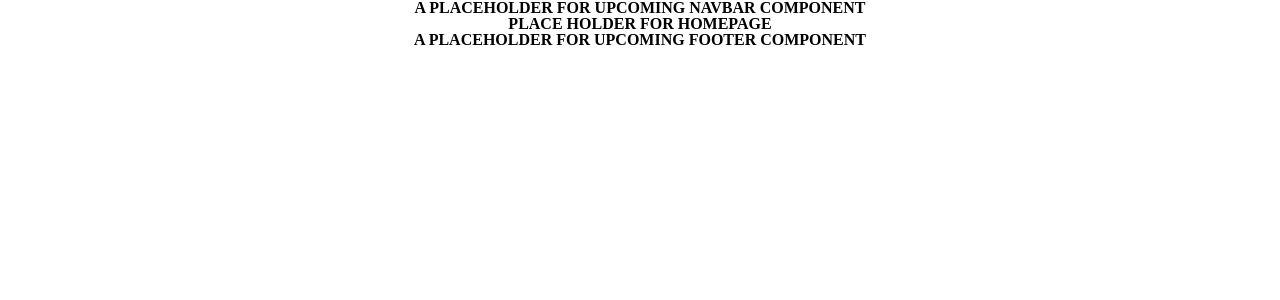
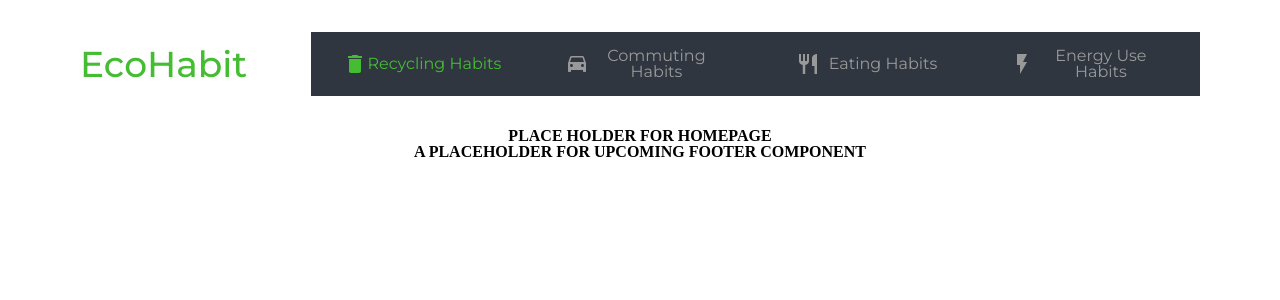
Before and after one commit to admiral9200/ecohabit, a React (Create React App) app in the folder client/: page / in a window 1280 px wide. Shown: the top 300 px of the page. Built offline with nearby package versions, Linux system fonts and the light colour scheme.

Commit message:
navbar design

```diff
--- /dev/null
+++ b/client/src/components/NavBar/NavBar.css
@@ -0,0 +1,45 @@
+@import url('https://fonts.googleapis.com/css2?family=Montserrat+Alternates:wght@100;200;300;400;500;600;700;800;900&family=Montserrat:wght@100;200;300;400;500;600;700;800;900&family=Raleway:wght@100;200;300;400;500;600;700;800;900&display=swap');
+
+nav {
+    display: flex;
+    flex-direction: row;
+    justify-content: space-evenly;
+    align-items: center;
+    padding: 2rem 5rem 2rem 5rem;
+    font-family: 'Montserrat', sans-serif;
+}
+
+nav > h1 {
+    margin: 0 4rem 0 0rem;
+    font-size: 2.25rem;
+    color: #44bd32;
+    font-weight: 500;
+}
+
+nav > ul {
+    display: flex;
+    flex-grow: 1;
+    flex-direction: row;
+    justify-content: center;
+    list-style-type: none;
+    background-color: #2f3640;
+}
+/* for hover effect */
+/* #44bd32 */
+
+nav > ul > li {
+    display: flex;
+    flex-direction: row;
+    justify-content: space-evenly;
+    align-items: center;
+    background: transparent;
+    padding: 1rem;
+    margin: 0 1rem 0 1rem;
+    width: 100%;
+    color: #999999;
+    cursor: pointer;
+}
+
+.active {
+    color: #44bd32;
+}
--- a/client/src/components/NavBar/NavBar.js
+++ b/client/src/components/NavBar/NavBar.js
@@ -1,8 +1,22 @@
 import React from 'react'
+import './NavBar.css'
+import DeleteIcon from '@mui/icons-material/Delete';
+import DriveEtaIcon from '@mui/icons-material/DriveEta';
+import RestaurantIcon from '@mui/icons-material/Restaurant';
+import FlashOnIcon from '@mui/icons-material/FlashOn';
 
 const NavBar = () => {
+  const [active, setActive] = React.useState('recycling-habits')
   return (
-    <h1>A PLACEHOLDER FOR UPCOMING NAVBAR COMPONENT</h1>
+    <nav>
+      <h1>EcoHabit</h1>
+      <ul>
+        <li className={`${active == 'recycling-habits' ? 'active' : ''}`} onClick={() => setActive('recycling-habits')}><DeleteIcon /><span>Recycling Habits</span></li>
+        <li className={`${active == 'commuting-habits' ? 'active' : ''}`} onClick={() => setActive('commuting-habits')}><DriveEtaIcon /><span>Commuting Habits</span></li>
+        <li className={`${active == 'eating-habits' ? 'active' : ''}`} onClick={() => setActive('eating-habits')}><RestaurantIcon /><span>Eating Habits</span></li>
+        <li className={`${active == 'energy-habits' ? 'active' : ''}`} onClick={() => setActive('energy-habits')}><FlashOnIcon /><span>Energy Use Habits</span></li>
+      </ul>
+    </nav>
   )
 }
 
```
